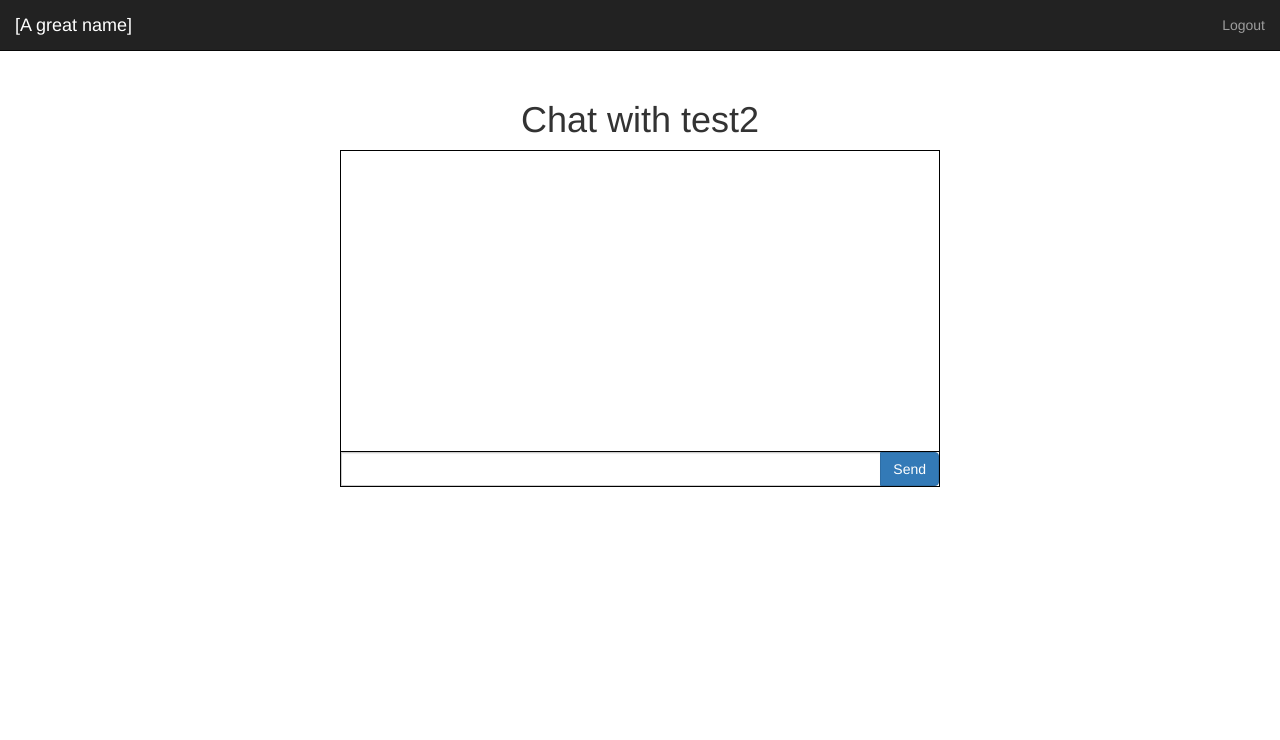
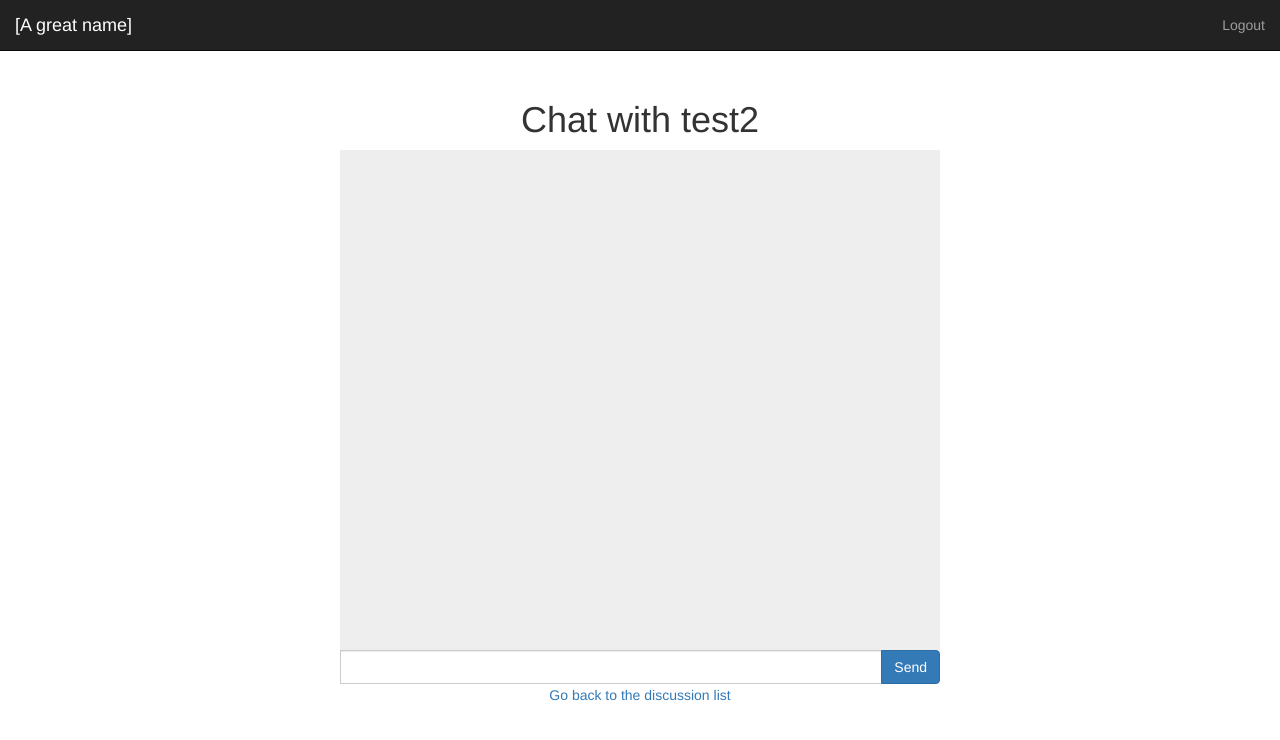
Before and after one commit to Blenderwizard/42_django_rush_01, a Django app: page /chat/1/ in a window 1280 px wide. Shown: the top 740 px of the page. Run offline with Django 4.2, Linux system fonts and the light colour scheme; a user stored in the database is signed in; data comes from the database, SQL or seed files in the repository; data that the repository does not hold is empty; some libraries are stand-ins or nearby versions.

Commit message:
Interface + envoi des messages dans le chat

```diff
--- a/chat/templates/chat/discussionmodel_detail.html
+++ b/chat/templates/chat/discussionmodel_detail.html
@@ -10,8 +10,8 @@
             <tr>
                 <td class="td1">
                     <div id="messages">
-                        {% for msg in objects_msglist %}
-                            <p><span>{{ msg.user }}</span>: {{ msg.content }}</p>
+                        {% for msg in object_msglist %}
+                            <p {% if msg.user == request.user %}class="my-message"{% endif %}><span>{{ msg.content }}</span></p>
                         {% endfor %}
                     </div>
                 </td>
@@ -31,4 +31,5 @@
             </tr>
         </tbody>
     </table>
+    <p><a href="{% url 'discussions' %}">Go back to the discussion list</a></p>
 {% endblock %}
--- a/chat/templates/chat/discussionmodel_list.html
+++ b/chat/templates/chat/discussionmodel_list.html
@@ -9,8 +9,8 @@
     <table class="table">
         <thead>
             <tr>
-                <th class="col">id</th>
-                <th class="col">user</th>
+                <th class="col" style="width: 50px;">id</th>
+                <th class="col">discussion</th>
             </tr>
         </thead>
         <tbody>
@@ -19,7 +19,7 @@
                 <th scope="row">{{ forloop.counter }}</th>
                 {% for recipient in discussion.recipientmodel_set.all %}
                     {% if recipient.user != user %}
-                        <td><a href="{% url 'conv' pk=recipient.id %}">{{ recipient.user.username }}</a></td>
+                        <td><a href="{% url 'conv' pk=discussion.id %}">discussion with {{ recipient.user.username }}</a></td>
                     {% endif %}
                 {% endfor %}
             </tr>
--- a/chat/views.py
+++ b/chat/views.py
@@ -32,25 +32,37 @@
     form_class = MessageForm
 
     def post(self, request, *args, **kwargs):
+        if not request.user.is_authenticated:
+            return redirect('/')
         self.object = self.get_object()
         form = self.get_form()
-        if form.is_valid():
+        pk = self.kwargs.get('pk', None)
+        self.discussion = DiscussionModel.objects.filter(id=pk, recipientmodel__user=request.user).first()
+        if form.is_valid() and self.discussion:
             return self.form_valid(form)
         else:
+            if not self.discussion:
+                form.add_error(None, 'invalid discussion')
             return self.form_invalid(form)
 
     def form_valid(self, form):
-        pk = self.kwargs.get('pk', None)
-        # TODO: A FINIR
-        form.save()
+        message = form.save(commit=False)
+        message.discussion = self.discussion
+        message.user = self.request.user
+        message.save()
         return super(DiscussionDetailView, self).form_valid(form)
 
     def get(self, request, *args, **kwargs):
+        if not request.user.is_authenticated:
+            return redirect('/')
         pk = self.kwargs.get('pk', None)
-        model = DiscussionModel.objects.filter(id=pk, recipientmodel__user=request.user)
-        if not request.user.is_authenticated or not model:
+        discussion = DiscussionModel.objects.filter(id=pk, recipientmodel__user=request.user)
+        if not discussion:
             return redirect('/')
         return super().get(request, *args, **kwargs)
+
+    def get_success_url(self):
+        return self.request.path
 
     def get_queryset(self):
         queryset = super(DiscussionDetailView, self).get_queryset()
--- a/member/static/style.css
+++ b/member/static/style.css
@@ -23,14 +23,7 @@
 }
 
 #chat td {
-    border: 1px solid black;
-}
-
-#chat ul#users {
-    list-style: none;
-    padding: 0 5px;
-    max-height: 300px;
-    overflow-y: auto;
+    /*border: 1px solid black;*/
 }
 
 #chat td.td2 {
@@ -43,11 +36,27 @@
 
 #chat #messages {
     vertical-align: top;
+    background:#eee;
     overflow-y: auto;
-    height: 300px;
-    padding: 0 5px;
+    height: 500px;
 }
 
 #chat #messages p {
-    margin: 0;
+    margin: 5px;
 }
+
+#chat #messages span {
+    background: white;
+    display: inline-block;
+    border-radius: 10px;
+    padding: 5px 15px;
+}
+
+#chat #messages p.my-message {
+    text-align: right;
+}
+
+#chat #messages p.my-message span {
+    background: #2368ec;
+    color: white;
+}
```
